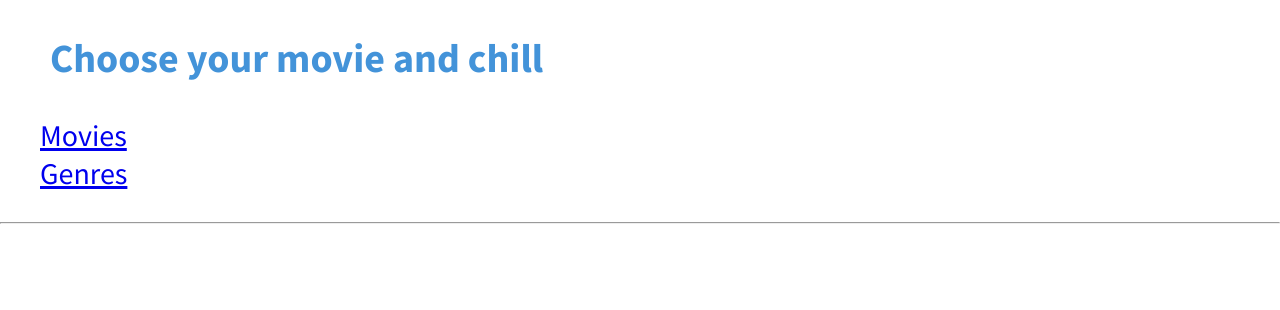
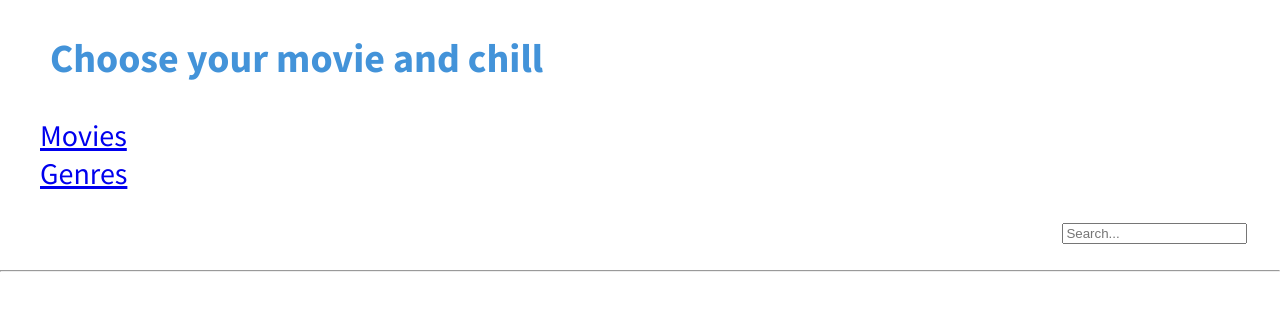
Before and after one commit to STRZHK/react-MAIN-project, a React (Create React App) app: page / in a window 1280 px wide. Shown: the top 310 px of the page. Built offline with nearby package versions, Linux system fonts and the light colour scheme.

Commit message:
react-project

```diff
--- a/src/App.css
+++ b/src/App.css
@@ -77,7 +77,7 @@ ul {
 }
 
 .search {
-    height: 30px;
+    height: 40px;
     border-radius: 10px;
     margin-top: 15px;
     margin-left: 83%;
--- a/src/components/Header/Header.js
+++ b/src/components/Header/Header.js
@@ -1,4 +1,5 @@
 import {Link} from "react-router-dom";
+import {Search} from "../search/search";
 
 const Header = () => {
     return (
@@ -8,6 +9,7 @@ const Header = () => {
                 <div className={"headerMovie"}><Link to={'/movies'}>Movies</Link></div>
                 <div className={"headerGenre"}><Link to={'/genres'}>Genres</Link></div>
             </ul>
+            <Search/>
         </div>
     )
 }
--- /dev/null
+++ b/src/components/search/search.js
@@ -0,0 +1,15 @@
+import React from "react";
+
+export const Search = () => {
+    return(
+        <div className={"search"}>
+            <section>
+                <form action={""}>
+                    <div className={"inputField"}>
+                        <input placeholder={"Search..."} type={"text"}/>
+                    </div>
+                </form>
+            </section>
+        </div>
+    )
+}
```
